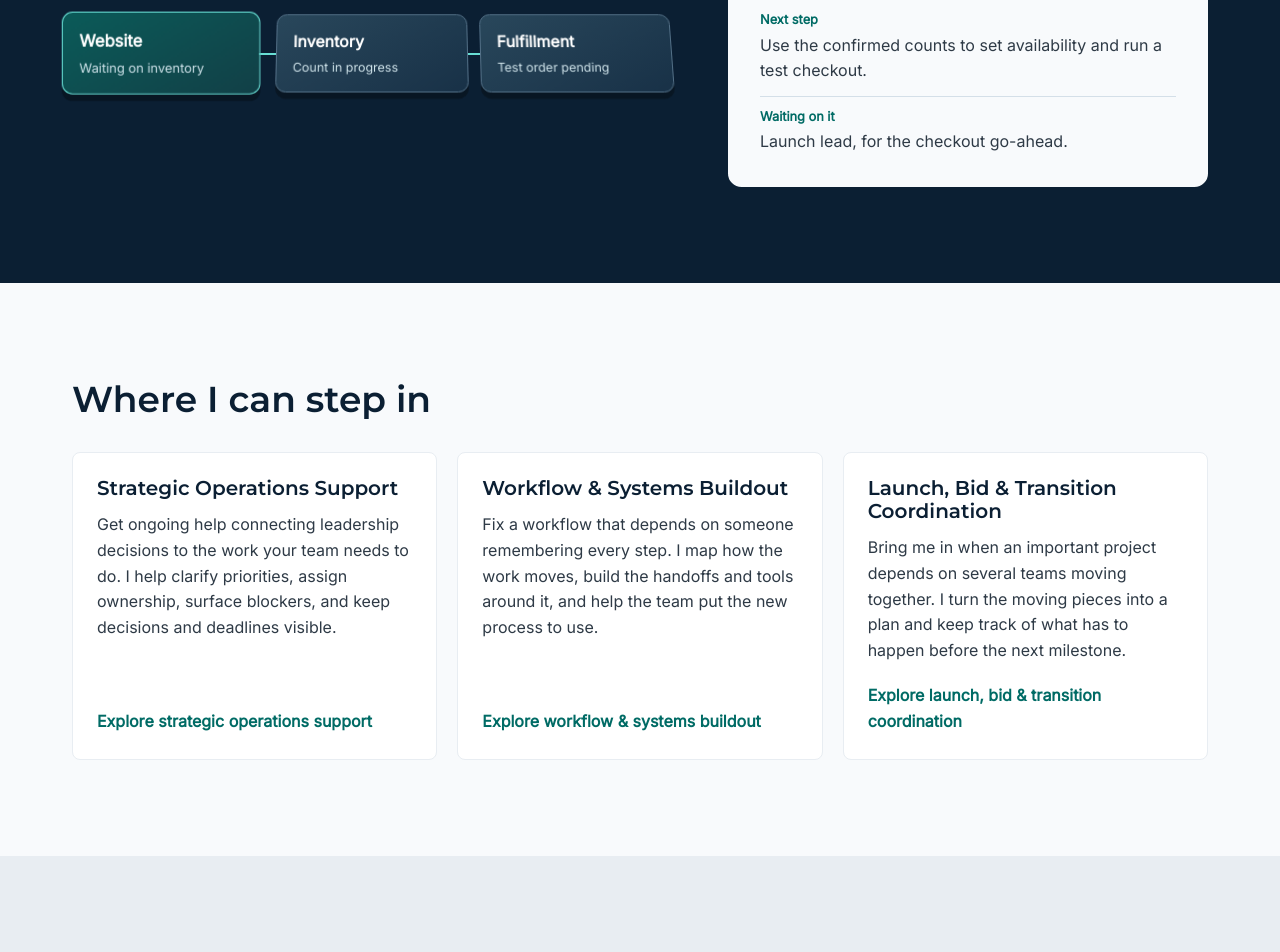
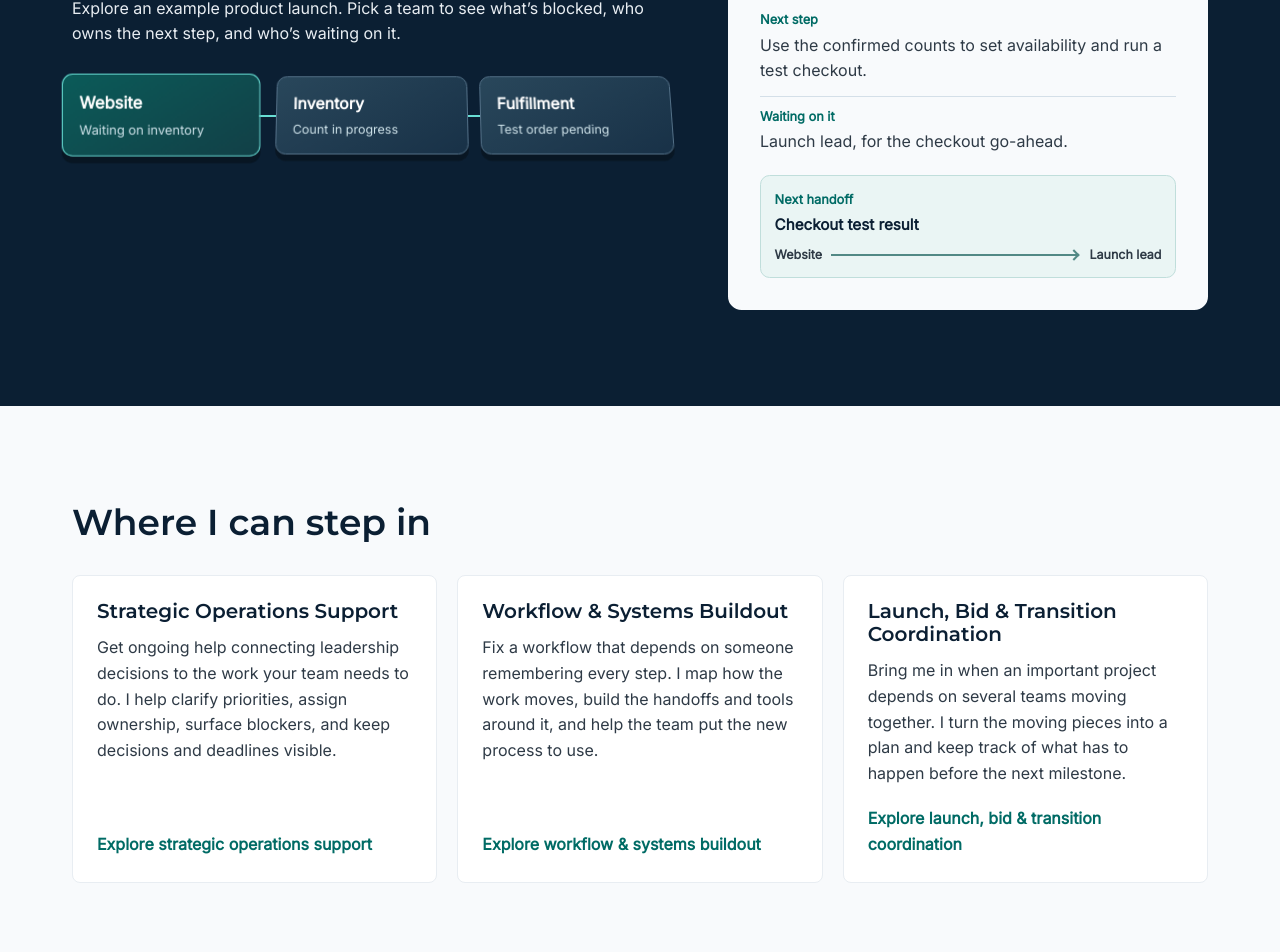
Before and after one commit to SheilaAden/bethadenai-com, a Next.js app: page / in a window 1280 px wide. Shown: the part 1139-2091 px from the top of the page. Built offline with nearby package versions, Linux system fonts and the light colour scheme.

Commit message:
Animate updates between product launch teams

```diff
--- a/components/global/LaunchWorkflow.module.css
+++ b/components/global/LaunchWorkflow.module.css
@@ -127,3 +127,81 @@
     transition: none;
   }
 }
+
+.handoff {
+  margin-top: 1.25rem;
+  padding: 0.85rem;
+  border: 1px solid #c0dedb;
+  border-radius: 0.6rem;
+  background: #eaf5f4;
+}
+
+.handoffTitle {
+  color: #006b65;
+  font-size: 0.8rem;
+  font-weight: 700;
+}
+
+.handoffUpdate {
+  margin-top: 0.15rem;
+  font-size: 0.95rem;
+  font-weight: 600;
+}
+
+.route {
+  display: grid;
+  grid-template-columns: minmax(0, auto) minmax(1.5rem, 1fr) minmax(0, auto);
+  align-items: center;
+  gap: 0.55rem;
+  margin-top: 0.65rem;
+  color: #2e3a46;
+  font-size: 0.78rem;
+  font-weight: 600;
+  line-height: 1.3;
+}
+
+.route > :last-child {
+  text-align: right;
+}
+
+.track {
+  position: relative;
+  display: block;
+  height: 2px;
+  margin-right: 0.15rem;
+  background: #528985;
+}
+
+.track::after {
+  position: absolute;
+  top: -3px;
+  right: 0;
+  width: 8px;
+  height: 8px;
+  transform: rotate(45deg);
+  border-top: 2px solid #528985;
+  border-right: 2px solid #528985;
+  content: '';
+}
+
+.signal {
+  position: absolute;
+  top: 50%;
+  left: 0;
+  width: 0.55rem;
+  height: 0.55rem;
+  transform: translateY(-50%);
+  border-radius: 50%;
+  background: #006b65;
+  animation: travel 700ms ease-in-out both;
+}
+
+@keyframes travel {
+  from { left: 0; opacity: 1; }
+  85% { opacity: 1; }
+  to { left: calc(100% - 0.55rem); opacity: 0; }
+}
+
+@media (prefers-reduced-motion: reduce) {
+  .signal { display: none; }
+}
--- a/components/global/LaunchWorkflow.tsx
+++ b/components/global/LaunchWorkflow.tsx
@@ -13,6 +13,7 @@ const stages = [
     owner: 'Web lead',
     next: 'Use the confirmed counts to set availability and run a test checkout.',
     waiting: 'Launch lead, for the checkout go-ahead.',
+    handoff: { update: 'Checkout test result', to: 'Launch lead' },
   },
   {
     name: 'Inventory',
@@ -21,6 +22,7 @@ const stages = [
     owner: 'Inventory lead',
     next: 'Verify launch stock and share the count with the web and fulfillment teams.',
     waiting: 'Website and fulfillment, for the confirmed quantities.',
+    handoff: { update: 'Confirmed stock counts', to: 'Website and Fulfillment' },
   },
   {
     name: 'Fulfillment',
@@ -29,15 +31,17 @@ const stages = [
     owner: 'Fulfillment lead',
     next: 'Pack a test order and verify the label, shipping rate, and tracking update.',
     waiting: 'Launch lead, for confirmation that orders are ready to ship.',
+    handoff: { update: 'Shipping test result', to: 'Launch lead' },
   },
 ]
 
 export function LaunchWorkflow() {
-  const [active, setActive] = useState(0)
+  const [selection, setSelection] = useState<number | null>(null)
+  const active = selection ?? 0
   const stage = stages[active]
 
   return (
-    <Section background="navy" id="launch-workflow" className="text-white">
+    <Section background="navy" id="launch-workflow" className="scroll-mt-[72px] text-white">
       <Container>
         <div className={styles.layout}>
           <div>
@@ -54,7 +58,7 @@ export function LaunchWorkflow() {
                   aria-pressed={index === active}
                   aria-controls="launch-workflow-detail"
                   className={styles.card}
-                  onClick={() => setActive(index)}
+                  onClick={() => setSelection(index)}
                 >
                   <span className={styles.name}>{name}</span>
                   <span className={styles.status}>{status}</span>
@@ -71,6 +75,19 @@ export function LaunchWorkflow() {
               <div><dt>Next step</dt><dd>{stage.next}</dd></div>
               <div><dt>Waiting on it</dt><dd>{stage.waiting}</dd></div>
             </dl>
+
+            <div key={active} className={styles.handoff}>
+              <p className={styles.handoffTitle}>Next handoff</p>
+              <p className={styles.handoffUpdate}>{stage.handoff.update}</p>
+              <div className={styles.route}>
+                <span>{stage.name}</span>
+                <span className={styles.track} aria-hidden="true">
+                  {selection !== null && <span className={styles.signal} />}
+                </span>
+                <span className="sr-only">to</span>
+                <span>{stage.handoff.to}</span>
+              </div>
+            </div>
           </div>
         </div>
       </Container>
```
